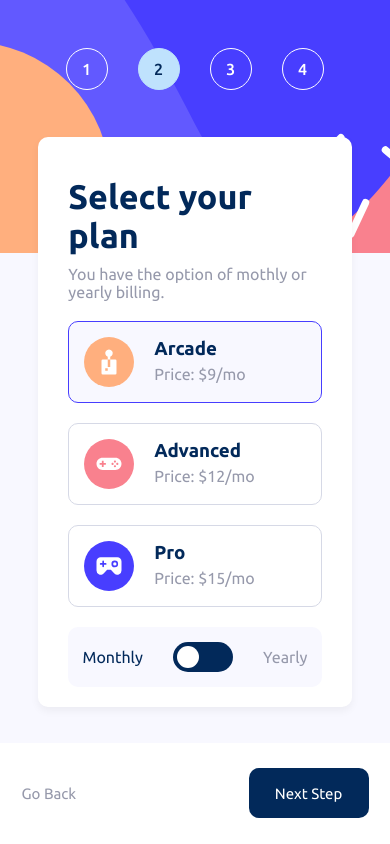
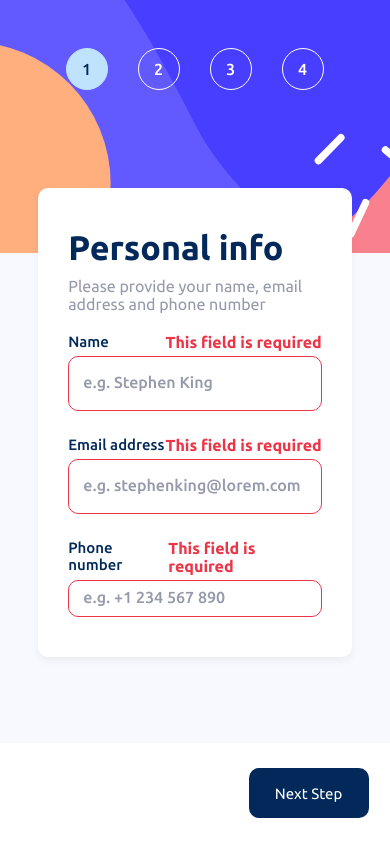
Before and after one commit to EdoardoMiglioli/Multi-step-form-design, a React (Create React App) app in the folder multi-step-form/: page / in a window 390 px wide. Both pictures are taken after a click on the button "Next Step". Built offline with nearby package versions, Linux system fonts and the light colour scheme.

Commit message:
fixed step 1 mobile not displaying required inout error

```diff
--- a/multi-step-form/src/components/Buttons/ButtonsSection.jsx
+++ b/multi-step-form/src/components/Buttons/ButtonsSection.jsx
@@ -3,12 +3,21 @@ import BackButton from "./BackBotton";
 import NextButton from "./NextButton";
 import ConfirmButton from "./ConfirmButton";
 
-const ButtonsSection = ({ currentStep, handleNext, handlePrev }) => {
+const ButtonsSection = ({ formData, setDisplayErrorStep1, currentStep, handleNext, handlePrev }) => {
+
+    const handleStep1Next = (e) => {
+        e.preventDefault();
+        if (!formData.name || !formData.email || !formData.phone) {
+            setDisplayErrorStep1(true);
+          return
+        }
+        handleNext();
+      };
 
     return(
         <div className="mobile-buttons-container">
             {(currentStep > 1 && currentStep < 5) ? <BackButton handlePrev={handlePrev}  /> : null}
-            {(currentStep < 4) ? <NextButton handleNext={handleNext} /> : ((currentStep == 4) ? <ConfirmButton handleNext={handleNext} /> : null)}
+            {(currentStep < 4) ? ((currentStep != 1) ? <NextButton handleNext={handleNext} /> : <NextButton handleNext={handleStep1Next} />) : ((currentStep == 4) ? <ConfirmButton handleNext={handleNext} /> : null)}
         </div>
     );
 }
--- a/multi-step-form/src/components/Form.jsx
+++ b/multi-step-form/src/components/Form.jsx
@@ -12,6 +12,7 @@ const Form = () => {
   const [windowWidth, setWindowWidth] = useState(window.innerWidth);
   const [currentStep, setCurrentStep] = useState(1);
   const [isMonthly, setIsMonthly] = useState(true);
+  const [displayErrorStep1, setDisplayErrorStep1] = useState(false)
   const [formData, setFormData] = useState({
       name: "",
       email: "",
@@ -79,6 +80,8 @@ const Form = () => {
           {currentStep === 1 && (
             <Step1
               formData={formData}
+              displayErrorStep1={displayErrorStep1}
+              setDisplayErrorStep1={setDisplayErrorStep1}
               handleChange={handleChange}
               onNext={handleNext}
             />
@@ -118,7 +121,7 @@ const Form = () => {
           )}
       </div>
 
-      {(windowWidth <= 1024) && <ButtonsSection currentStep={currentStep} handleNext={handleNext} handlePrev={handlePrev} />}
+      {(windowWidth <= 1024) && <ButtonsSection formData={formData} setDisplayErrorStep1={setDisplayErrorStep1} currentStep={currentStep} handleNext={handleNext} handlePrev={handlePrev} />}
 
     </div>
   );
--- a/multi-step-form/src/components/Steps/Step1.jsx
+++ b/multi-step-form/src/components/Steps/Step1.jsx
@@ -1,14 +1,13 @@
 import React, { useState } from 'react';
 import NextButton from '../Buttons/NextButton';
 
-function Step1({ formData, handleChange, onNext }) {
-  const [displayError, setDisplayError] = useState(false);
+function Step1({ displayErrorStep1, setDisplayErrorStep1, formData, handleChange, onNext }) {
   const { name, email, phone } = formData;
 
   const handleNext = (e) => {
     e.preventDefault();
     if (!name || !email || !phone) {
-      setDisplayError(true);
+      setDisplayErrorStep1(true);
       return
     }
     onNext();
@@ -25,11 +24,11 @@ function Step1({ formData, handleChange, onNext }) {
         <div className="input-container">
           <div className="input-texts-container">
             <label className="input-label" htmlFor="nameInput">Name</label>
-            {displayError && !name && <p className="error">This field is required</p>}
+            {displayErrorStep1 && !name && <p className="error">This field is required</p>}
           </div>
           <input
             id="nameInput"
-            className={(displayError && !email) ? "error-text-input text-input" : "text-input"}
+            className={(displayErrorStep1 && !email) ? "error-text-input text-input" : "text-input"}
             value={name}
             onChange={handleChange}
             placeholder="e.g. Stephen King"
@@ -43,11 +42,11 @@ function Step1({ formData, handleChange, onNext }) {
         <div className="input-container">
           <div className="input-texts-container">
             <label className="input-label" htmlFor="emailInput">Email address</label>
-            {displayError && !email && <p className="error">This field is required</p>}
+            {displayErrorStep1 && !email && <p className="error">This field is required</p>}
           </div>
           <input
             id="emailInput"
-            className={(displayError && !email) ? "error-text-input text-input" : "text-input"}
+            className={(displayErrorStep1 && !email) ? "error-text-input text-input" : "text-input"}
             value={email}
             onChange={handleChange}
             placeholder="e.g. stephenking@lorem.com"
@@ -61,11 +60,11 @@ function Step1({ formData, handleChange, onNext }) {
         <div className="input-container">
           <div className="input-texts-container">
             <label className="input-label" htmlFor="phoneInput">Phone number</label>
-            {displayError && !phone && <p className="error">This field is required</p>}
+            {displayErrorStep1 && !phone && <p className="error">This field is required</p>}
           </div>
           <input
             id="phoneInput"
-            className={(displayError && !email) ? "error-text-input text-input" : "text-input"}
+            className={(displayErrorStep1 && !email) ? "error-text-input text-input" : "text-input"}
             value={phone}
             onChange={handleChange}
             placeholder="e.g. +1 234 567 890"
```
